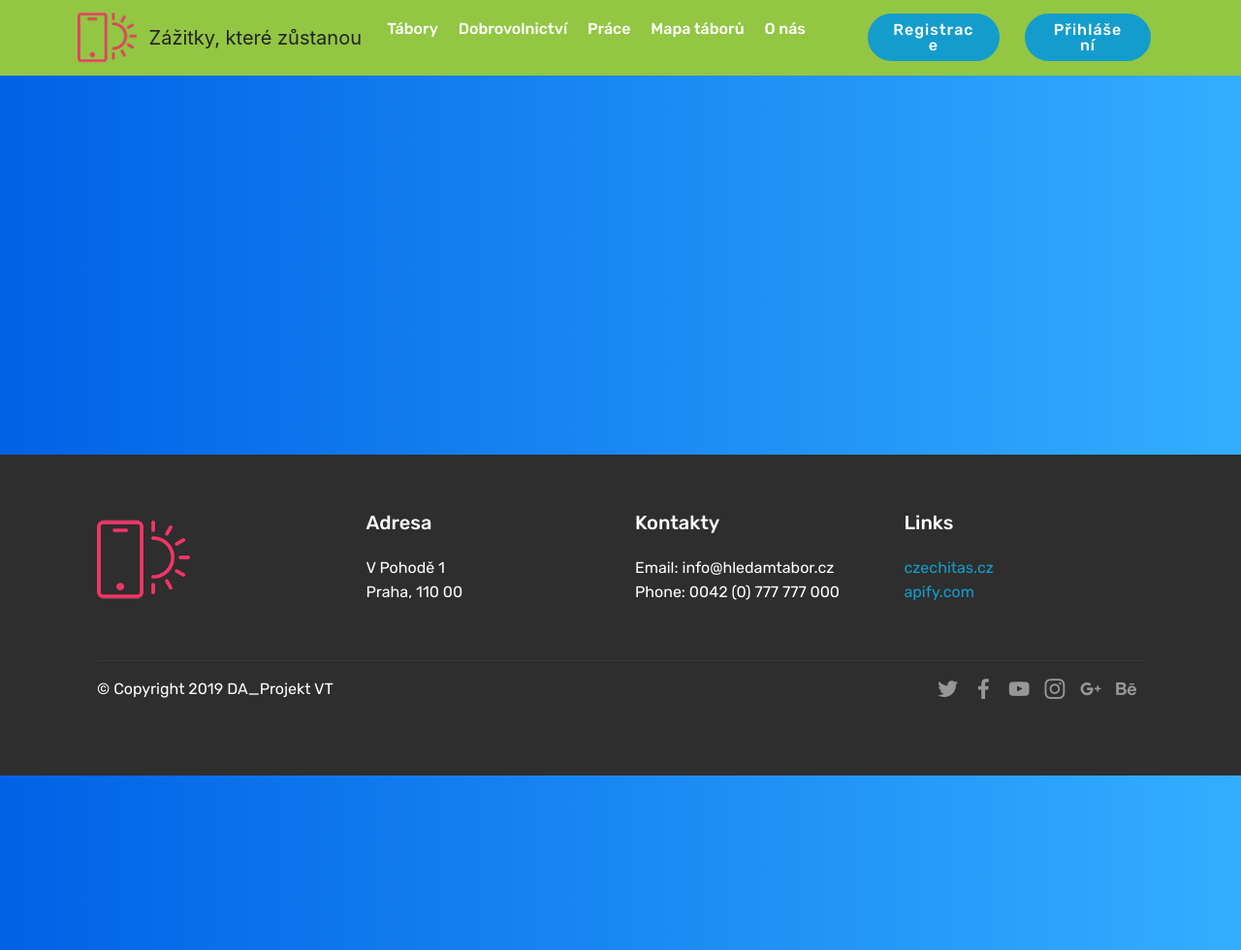
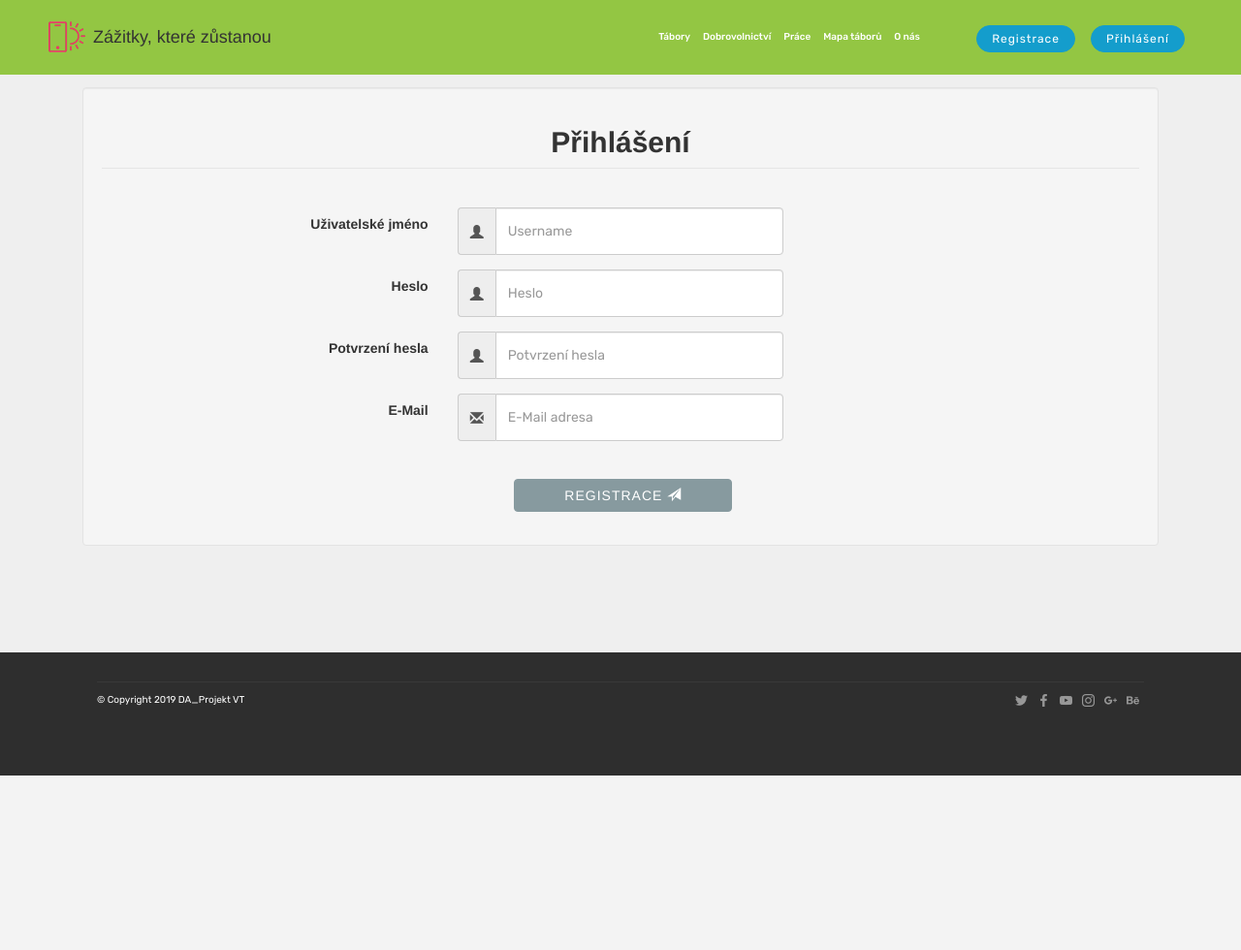
Before and after one commit to Vicko7/Tabory, a Flask app: page /prihlaseni in a window 1280 px wide. Shown: the top 980 px of the page at 97% size. After the commit the page ends 800 px from the top, so only its background shows below. Run offline with Flask 2, Linux system fonts and the light colour scheme; some libraries are stand-ins or nearby versions.

Commit message:
doplneni podminek registrace

```diff
--- a/templates/prace.html
+++ b/templates/prace.html
@@ -5,6 +5,8 @@
 <section class="features3 cid-rpUYdNoG90" id="features3-5">
 <div class="container">
      <H4>Práce na táborech - NABÍDKA, POPTÁVKA</H4>
+     <p>
+    </p>
 
 
 <form method="POST" action="">
--- a/templates/prihlaseni.html
+++ b/templates/prihlaseni.html
@@ -2,7 +2,88 @@
 
 {% block body %}
 
+<link href="//maxcdn.bootstrapcdn.com/bootstrap/3.3.0/css/bootstrap.min.css" rel="stylesheet" id="bootstrap-css">
+    <script src="//maxcdn.bootstrapcdn.com/bootstrap/3.3.0/js/bootstrap.min.js"></script>
+    <script src="//code.jquery.com/jquery-1.11.1.min.js"></script>
+    <script src="{{ url_for('static', filename='registration/registration.js')}}"></script>
+
+<section class="features3 cid-rpUYdNoG90" id="features3-5">
+<div class="container">
+
+    <form class="well form-horizontal" method="post"  id="contact_form">
+<fieldset>
+
+<!-- Form Name -->
+<legend><center><h2><b>Přihlášení</b></h2></center></legend><br>
+
+<!-- Text input-->
+
+<div class="form-group">
+  <label class="col-md-4 control-label">Uživatelské jméno</label>
+  <div class="col-md-4 inputGroupContainer">
+  <div class="input-group">
+  <span class="input-group-addon"><i class="glyphicon glyphicon-user"></i></span>
+  <input  name="organizer_username" placeholder="Username" class="form-control"  type="text">
+    </div>
+  </div>
+</div>
+
+<!-- Text input-->
+
+<div class="form-group">
+  <label class="col-md-4 control-label" >Heslo</label>
+    <div class="col-md-4 inputGroupContainer">
+    <div class="input-group">
+  <span class="input-group-addon"><i class="glyphicon glyphicon-user"></i></span>
+  <input name="organizer_password" placeholder="Heslo" class="form-control"  type="password">
+    </div>
+  </div>
+</div>
+
+<!-- Text input-->
+
+<div class="form-group">
+  <label class="col-md-4 control-label" >Potvrzení hesla</label>
+    <div class="col-md-4 inputGroupContainer">
+    <div class="input-group">
+  <span class="input-group-addon"><i class="glyphicon glyphicon-user"></i></span>
+  <input name="organizer_password_confirmed" placeholder="Potvrzení hesla" class="form-control"  type="password">
+    </div>
+  </div>
+</div>
+
+<!-- Text input-->
+<div class="form-group">
+  <label class="col-md-4 control-label">E-Mail</label>
+    <div class="col-md-4 inputGroupContainer">
+    <div class="input-group">
+        <span class="input-group-addon"><i class="glyphicon glyphicon-envelope"></i></span>
+       <input name="organizer_email" placeholder="E-Mail adresa" class="form-control"  type="text">
+    </div>
+  </div>
+</div>
 
 
 
+
+<!-- Select Basic -->
+
+<!-- Success message -->
+<div class="alert alert-success" role="alert" id="success_message">Success <i class="glyphicon glyphicon-thumbs-up"></i> Vše vpořádku!.</div>
+
+<!-- Button -->
+<div class="form-group">
+  <label class="col-md-4 control-label"></label>
+  <div class="col-md-4"><br>
+    &nbsp&nbsp&nbsp&nbsp&nbsp&nbsp&nbsp&nbsp&nbsp&nbsp&nbsp&nbsp&nbsp<button type="submit" class="btn btn-warning" >&nbsp&nbsp&nbsp&nbsp&nbsp&nbsp&nbsp&nbspREGISTRACE <span class="glyphicon glyphicon-send"></span>&nbsp&nbsp&nbsp&nbsp&nbsp&nbsp&nbsp&nbsp</button>
+  </div>
+</div>
+
+</fieldset>
+
+</form>
+</div>
+</section>
+
+
     {% endblock %}
--- a/templates/registrace_org.html
+++ b/templates/registrace_org.html
@@ -212,7 +212,8 @@
   <div class="col-md-4"><br>
     &nbsp&nbsp&nbsp&nbsp&nbsp&nbsp&nbsp&nbsp&nbsp&nbsp&nbsp&nbsp&nbsp<button type="submit" class="btn btn-warning" >&nbsp&nbsp&nbsp&nbsp&nbsp&nbsp&nbsp&nbspREGISTRACE <span class="glyphicon glyphicon-send"></span>&nbsp&nbsp&nbsp&nbsp&nbsp&nbsp&nbsp&nbsp</button>
   </div>
-</div>
+  Kliknutín na REGISTRACE, souhlasíte s podmínky GDPR a podmínkami používaní webu.
+  Už máte účet? Přihlašte se </div>
 
 </fieldset>
 
```
